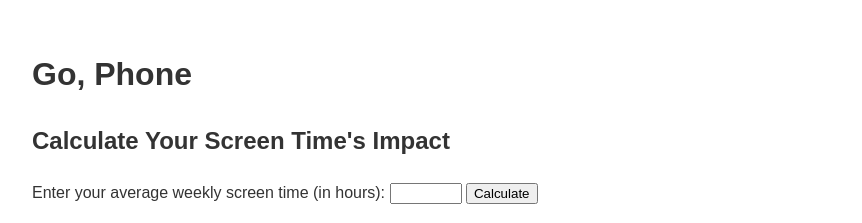
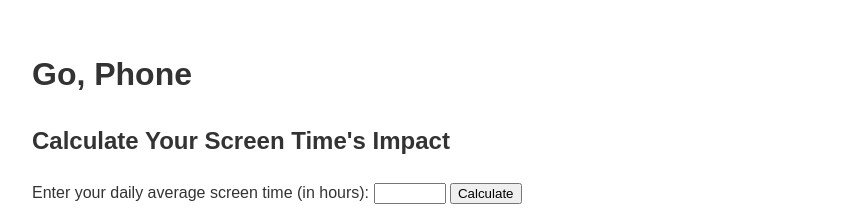
Before and after one commit to marcelpkg/scrolling.me, a plain HTML site: page index.html in a window 1280 px wide. Shown: the top 223 px of the page, without its empty margins (208-1070 px from the left). Drawn offline with Linux system fonts and the light colour scheme.

Commit message:
README + Grammar fix

```diff
--- a/index.html
+++ b/index.html
@@ -13,7 +13,7 @@
 
             <div>
                 <h2>Calculate Your Screen Time's Impact</h2>
-                <label for="screenTime">Enter your average weekly screen time (in hours):</label>
+                <label for="screenTime">Enter your daily average screen time (in hours):</label>
                 <input type="number" id="screenTime" min="0" max="24" step="0.1">
                 <button onclick="calculateTime()">Calculate</button>
 
```
Also changed, not shown: 1 other file.
